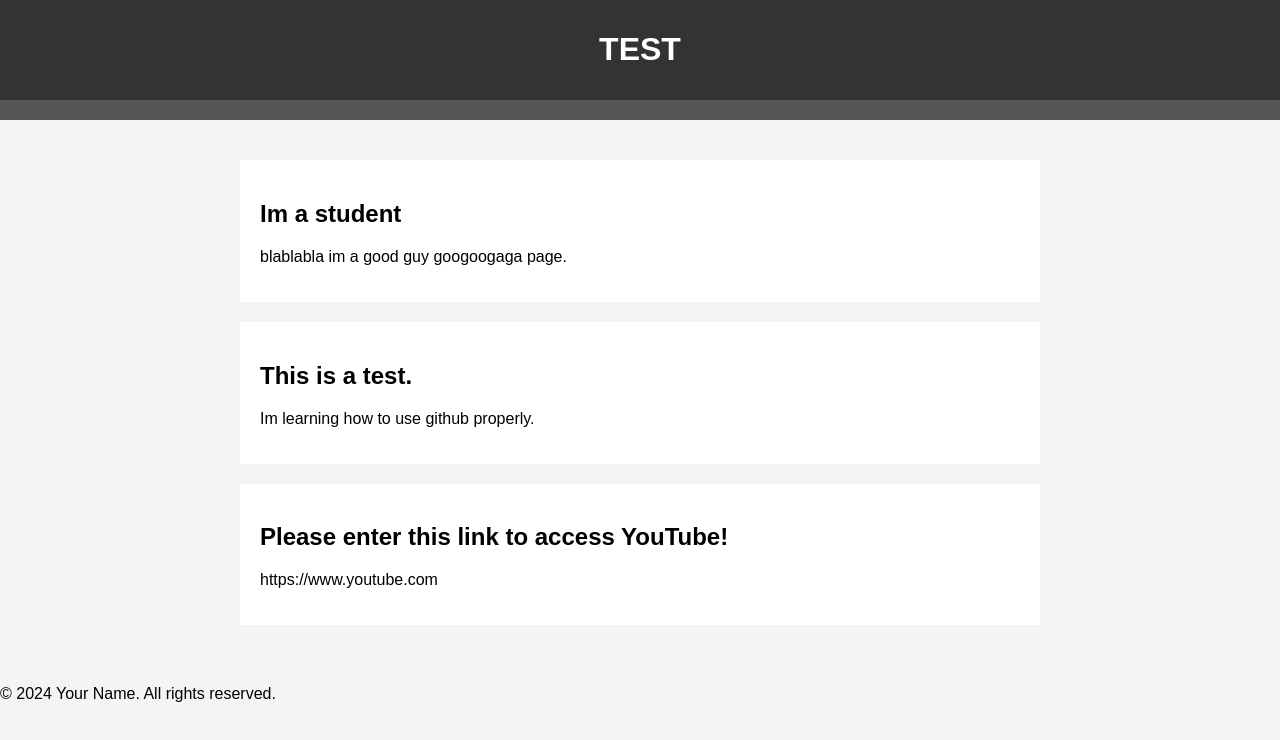
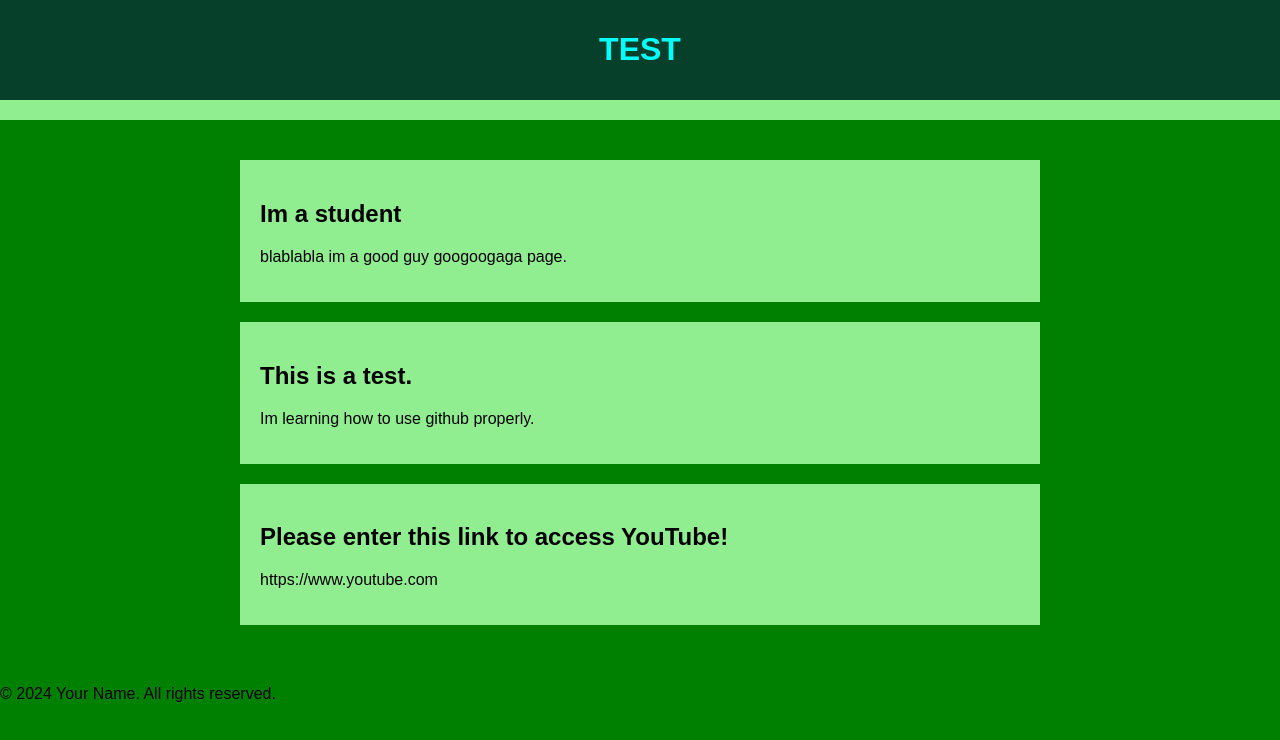
Before and after one commit to JoaquinLopez710/test1, a plain HTML site: page index.html in a window 1280 px wide. Drawn offline with Linux system fonts and the light colour scheme.

Commit message:
Update styles.css

```diff
--- a/styles.css
+++ b/styles.css
@@ -1,7 +1,7 @@
 nav {
     display: flex;
     justify-content: center; /* This centers the items along the main axis */
-    background-color: #555;
+    background-color: #90EE90;
     padding: 10px;
 }
 
@@ -13,12 +13,12 @@ nav a {
 body {
     font-family: sans-serif;
     margin: 0;
-    background-color: #f4f4f4;
+    background-color: #008000;
 }
 
 header {
-    background-color: #333;
-    color: white;
+    background-color: #06402B;
+    color: cyan;
     padding: 10px;
     text-align: center;
 }
@@ -29,7 +29,7 @@ main {
 }
 
 section {
-    background-color: white;
+    background-color: #90EE90;
     margin-bottom: 20px; /* Adds space between sections */
     padding: 20px;
 }
```
